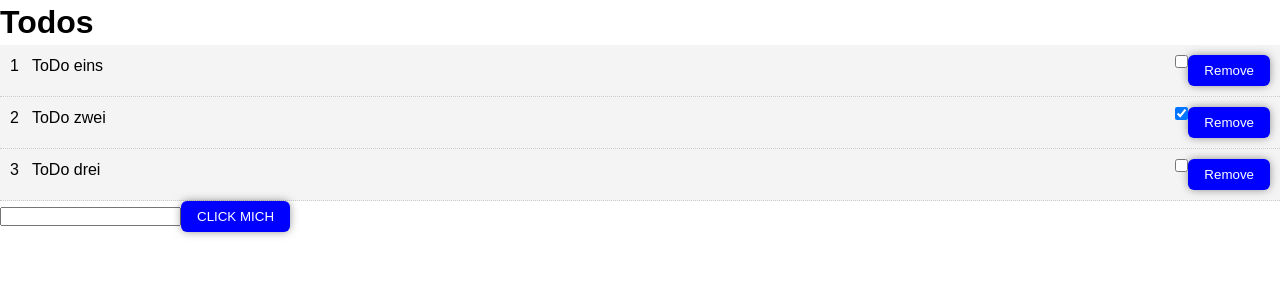
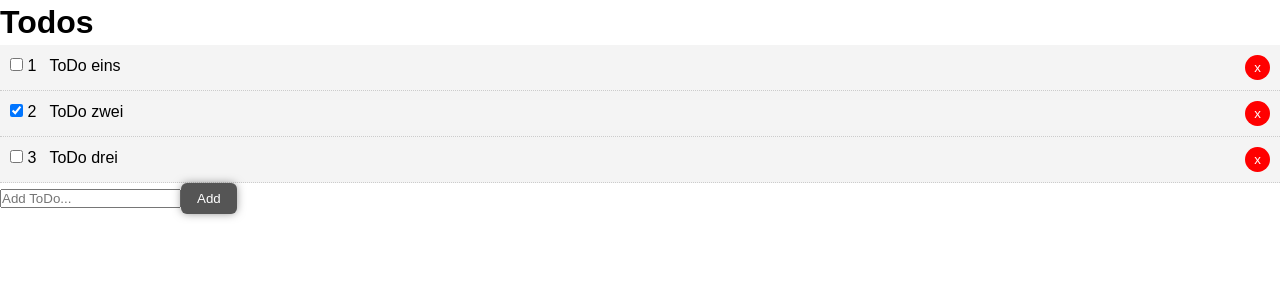
Before and after one commit to NK201/First-Vue.js-tests, a Vue app: page / in a window 1280 px wide. Shown: the top 300 px of the page. Built offline with nearby package versions, Linux system fonts and the light colour scheme.

Commit message:
Eventbus Add und Remove von Items auf Todoliste funktioniert.

```diff
--- a/src/App.vue
+++ b/src/App.vue
@@ -8,6 +8,7 @@
 <script>
 
 import Todos from "./components/Todos";
+import { eventbus } from "./eventbus";
 
 export default {
   name: 'app',
--- a/src/components/TodoItem.vue
+++ b/src/components/TodoItem.vue
@@ -1,19 +1,30 @@
 <template>
-    <div class="todo-item" vbind-class="{is-complete}">
+    <div class="todo-item">
+
         <div class="title">
-            {{todo.id}} &nbsp; {{todo.title}}
+            <input type="checkbox" v-model="todo.completed"> {{todo.id}} &nbsp; {{todo.title}}
 
         </div>
 
-        <button class="button">Remove</button>
-        <input type="checkbox" v-model="todo.completed">
+        <button class="del" @click="delTodo">x</button>
     </div>
 </template>
 
 <script>
+import eventbus from '../eventbus';
+
+
 export default {
     name: "TodoItem",
-    props: { todo: { type: Object, required: true } }
+    props: { todo: { type: Object, required: true } },
+    methods: {
+        delTodo() {
+            console.log("emitting message on the bus... Methode delItem");
+
+            eventbus.$emit('todo-deleted', this.todo.id);
+
+        }
+    }
 }
 </script>
 
@@ -26,9 +37,6 @@ export default {
     overflow: hidden;
 }
 
-.is-complete {
-    text-decoration: line-through;
-}
 
 .del {
     background: #ff0000;
@@ -56,6 +64,6 @@ export default {
 }
 
 input {
-    float: right;
+    text-anchor: left;
 }
 </style>
--- a/src/components/Todos.vue
+++ b/src/components/Todos.vue
@@ -7,10 +7,10 @@
 
     </div>
 
-    <input type="text" v-model="inputText">
+    <input type="text" v-model="inputText" placeholder="Add ToDo...">
 
     <button class="button" @click="addItem">
-      CLICK MICH
+      Add
     </button>
 
   </div>
@@ -18,6 +18,7 @@
 
 <script>
 import TodoItem from './TodoItem';
+import eventbus from '../eventbus';
 
 
 export default {
@@ -75,23 +76,33 @@ export default {
         completed: false
       }
     ]
+  },
+  created() {
+    eventbus.$on('todo-deleted', (data) => {
+      // console.log(data);
+
+      this.todos = this.todos.filter(todo => todo.id !== data);
+
+
+
+    })
   }
 }
+
 </script>
 
 <style scoped>
 .button {
   padding: 8px 16px;
   color: white;
-  background-color: blue;
+  background-color: #555;
   border: none;
   border-radius: 6px;
   box-shadow: 0 0 10px -1px rgba(0, 0, 0, 0.5);
-  cursor: crosshair;
 }
 
 .button:hover {
-  background-color: blueviolet;
+  background-color: #666;
   box-shadow: 0 2px 10px -1px rgba(0, 0, 0, 0.9);
 }
 </style>
```
